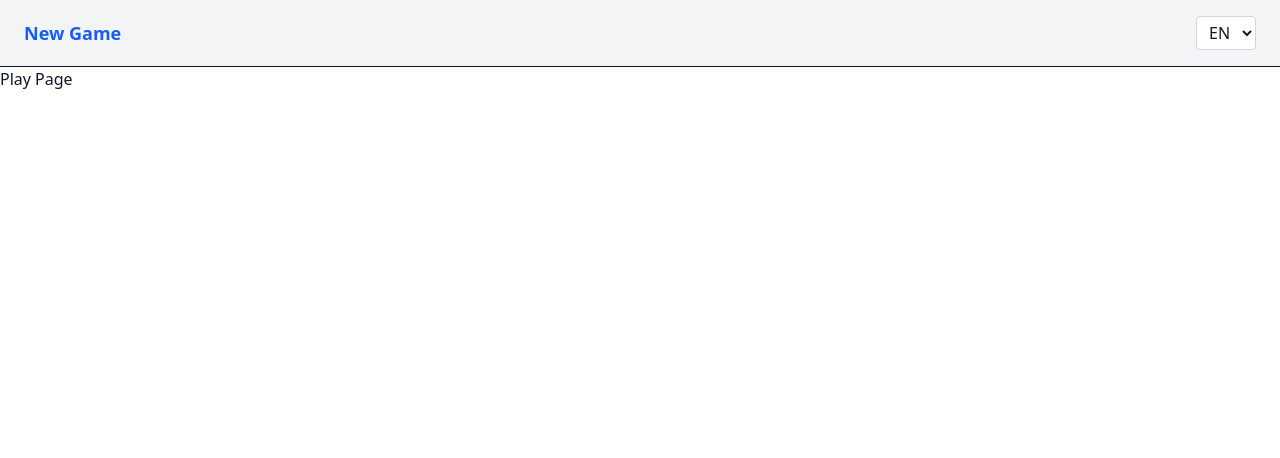
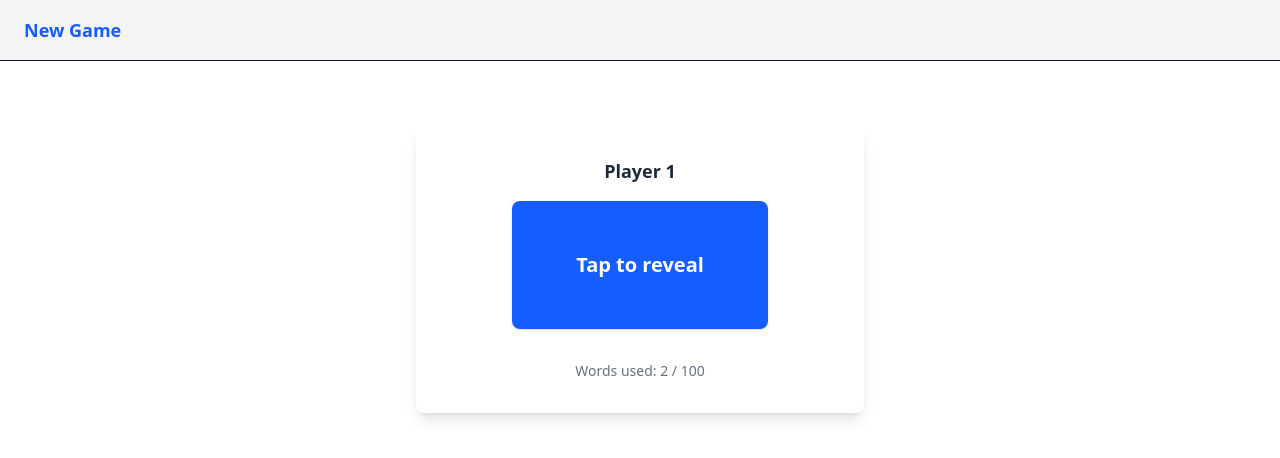
Before and after one commit to hamidmayeli/imposter, a React (Vite) app: page /play in a window 1280 px wide. Shown: the top 458 px of the page. Built offline with nearby package versions, Linux system fonts and the light colour scheme.

Commit message:
Implement the game

```diff
--- a/src/App.tsx
+++ b/src/App.tsx
@@ -6,22 +6,10 @@ import { languages, useT } from './i18n/texts';
 
 
 const MenuBar: React.FC = () => {
-  const { language, setLanguage } = useLanguage();
   const t = useT();
   return (
     <nav className="flex items-center justify-between px-6 py-4 bg-gray-100 dark:bg-gray-900 border-b dark:border-gray-800">
       <Link to="/" className="text-lg font-bold text-blue-600 dark:text-blue-400 hover:underline">{t('newGame')}</Link>
-      <div>
-        <select
-          value={language}
-          onChange={e => setLanguage(e.target.value as keyof typeof languages)}
-          className="px-2 py-1 border rounded bg-white dark:bg-gray-800 dark:text-gray-100 border-gray-300 dark:border-gray-700"
-        >
-          {Object.keys(languages).map(lang => (
-            <option key={lang} value={lang}>{lang.toUpperCase()}</option>
-          ))}
-        </select>
-      </div>
     </nav>
   );
 };
--- a/src/i18n/LanguageContext.tsx
+++ b/src/i18n/LanguageContext.tsx
@@ -11,7 +11,13 @@ interface LanguageContextProps {
 const LanguageContext = createContext<LanguageContextProps | undefined>(undefined);
 
 export const LanguageProvider = ({ children }: { children: ReactNode }) => {
-  const [language, setLanguage] = useState<Language>('en');
+  function detectDefaultLanguage(): Language {
+    const tz = Intl.DateTimeFormat().resolvedOptions().timeZone;
+    if (tz && tz.startsWith('Asia/Tehran')) return 'fa';
+    return 'en';
+  }
+
+  const [language, setLanguage] = useState<Language>(detectDefaultLanguage());
 
   React.useEffect(() => {
     const dir = languages[language].direction || 'ltr';
--- a/src/i18n/en.json
+++ b/src/i18n/en.json
@@ -5,5 +5,12 @@
   "start": "Start Game",
   "newGame": "New Game",
   "categories": "Categories",
-  "allCategories": "All Categories"
+  "allCategories": "All Categories",
+  "player": "Player",
+  "tapToReveal": "Tap to reveal",
+  "spyText": "You are the SPY",
+  "timer": "Timer",
+  "nextRound": "Next Round",
+  "wordsUsed": "Words used",
+  "language": "Language"
 }
--- a/src/i18n/fa.json
+++ b/src/i18n/fa.json
@@ -5,5 +5,12 @@
   "start": "شروع بازی",
   "newGame": "بازی جدید",
   "categories": "دسته‌بندی‌ها",
-  "allCategories": "همه دسته‌بندی‌ها"
+  "allCategories": "همه دسته‌بندی‌ها",
+  "player": "بازیکن",
+  "tapToReveal": "برای نمایش لمس کنید",
+  "spyText": "شما جاسوس هستید",
+  "timer": "تایمر",
+  "nextRound": "دور بعدی",
+  "wordsUsed": "تعداد کلمات استفاده شده",
+  "language": "زبان"
 }
--- a/src/pages/NewGame.tsx
+++ b/src/pages/NewGame.tsx
@@ -3,6 +3,8 @@ import { useState } from 'react';
 import { useNavigate } from 'react-router-dom';
 import { useT } from '../i18n/texts';
 import { useStore } from '../storage';
+import { useLanguage } from '../i18n/LanguageContext';
+import { languages } from '../i18n/texts';
 
 const NewGame: React.FC = () => {
   const [players, setPlayers] = useState(4);
@@ -11,6 +13,7 @@ const NewGame: React.FC = () => {
   const navigate = useNavigate();
   const t = useT();
   const { wordGroups } = useStore();
+  const { language, setLanguage } = useLanguage();
 
   const handleCategoryChange = (e: React.ChangeEvent<HTMLSelectElement>) => {
     const options = Array.from(e.target.selectedOptions).map(opt => opt.value);
@@ -23,6 +26,18 @@ const NewGame: React.FC = () => {
 
   return (
     <div className="flex flex-col gap-6 max-w-sm mx-auto mt-16 p-8 bg-white dark:bg-gray-900 rounded-lg shadow-lg dark:shadow-gray-800">
+      <label className="flex flex-col text-gray-700 dark:text-gray-200 font-medium">
+        {t('language')}:
+        <select
+          value={language}
+          onChange={e => setLanguage(e.target.value as keyof typeof languages)}
+          className="mt-2 px-3 py-2 border border-gray-300 dark:border-gray-700 rounded focus:outline-none focus:ring-2 focus:ring-blue-500 dark:bg-gray-800 dark:text-gray-100"
+        >
+          {Object.keys(languages).map(lang => (
+            <option key={lang} value={lang}>{lang.toUpperCase()}</option>
+          ))}
+        </select>
+      </label>
       <label className="flex flex-col text-gray-700 dark:text-gray-200 font-medium">
         {t('players')}:
         <input
--- a/src/pages/Play.tsx
+++ b/src/pages/Play.tsx
@@ -1,5 +1,118 @@
+
+
+import { useState, useRef, useEffect } from 'react';
+import { useLocation } from 'react-router-dom';
+import { useStore } from '../storage';
+import { useT } from '../i18n/texts';
+
+function getWords(categories: string[], wordGroups: { category: string; words: string[] }[]) {
+  if (!categories || categories.length === 0 || categories.includes('all')) {
+    return wordGroups.flatMap(g => g.words);
+  }
+  return wordGroups.filter(g => categories.includes(g.category)).flatMap(g => g.words);
+}
+
 function Play() {
-  return <div>Play Page</div>;
+  const location = useLocation();
+  const { players = 4, duration = 10, categories = [] } = location.state || {};
+  const { wordGroups } = useStore();
+
+  const allWords = getWords(categories, wordGroups);
+  const t = useT();
+  const [usedWords, setUsedWords] = useState<string[]>([]);
+  const [currentWord, setCurrentWord] = useState<string>('');
+  const [spyPlayer, setSpyPlayer] = useState<number>(1);
+  const [playerIndex, setPlayerIndex] = useState<number>(0);
+  const [showCard, setShowCard] = useState<boolean>(false);
+  const [showTimer, setShowTimer] = useState<boolean>(false);
+  const [timer, setTimer] = useState<number>(duration * 60);
+  const timerRef = useRef<ReturnType<typeof setTimeout> | null>(null);
+
+  // Pick a new word and spy for each round
+  const startRound = () => {
+    let availableWords = allWords.filter(w => !usedWords.includes(w));
+    if (availableWords.length === 0) {
+      setUsedWords([]);
+      availableWords = allWords;
+    }
+    const word = availableWords[Math.floor(Math.random() * availableWords.length)];
+    setCurrentWord(word);
+    setUsedWords(prev => [...prev, word]);
+    setSpyPlayer(Math.floor(Math.random() * players) + 1);
+    setPlayerIndex(0);
+    setShowCard(false);
+    setShowTimer(false);
+    setTimer(duration * 60);
+  };
+
+  useEffect(() => {
+    startRound();
+    // eslint-disable-next-line
+  }, []);
+
+  // Timer logic
+  useEffect(() => {
+    if (showTimer && timer > 0) {
+      timerRef.current = setTimeout(() => setTimer(t => t - 1), 1000);
+    }
+    return () => {
+      if (timerRef.current) {
+        clearTimeout(timerRef.current);
+      }
+    };
+  }, [showTimer, timer]);
+
+  // Card click handler
+  const handleCardClick = () => {
+    if (!showCard) {
+      setShowCard(true);
+    } else {
+      if (playerIndex < players - 1) {
+        setPlayerIndex(i => i + 1);
+        setShowCard(false);
+      } else {
+        setShowTimer(true);
+      }
+    }
+  };
+
+  // Next round
+  const handleNextRound = () => {
+    startRound();
+  };
+
+  return (
+    <div className="max-w-md mx-auto mt-16 p-8 bg-white dark:bg-gray-900 rounded-lg shadow-lg dark:shadow-gray-800 flex flex-col items-center">
+      {!showTimer ? (
+        <>
+          <div className="mb-4 text-lg font-semibold text-gray-800 dark:text-gray-100">{t('player')} {playerIndex + 1}</div>
+          <button
+            onClick={handleCardClick}
+            className="w-64 h-32 flex items-center justify-center bg-blue-600 dark:bg-blue-700 text-white text-xl font-bold rounded-lg shadow hover:bg-blue-700 dark:hover:bg-blue-800 transition"
+          >
+            {!showCard
+              ? t('tapToReveal')
+              : (playerIndex + 1 === spyPlayer
+                ? t('spyText')
+                : currentWord)
+            }
+          </button>
+        </>
+      ) : (
+        <>
+          <div className="mb-4 text-lg font-semibold text-gray-800 dark:text-gray-100">{t('timer')}</div>
+          <div className="text-4xl font-bold text-blue-600 dark:text-blue-400 mb-6">{Math.floor(timer / 60)}:{(timer % 60).toString().padStart(2, '0')}</div>
+          <button
+            onClick={handleNextRound}
+            className="px-4 py-2 bg-green-600 dark:bg-green-700 text-white font-semibold rounded hover:bg-green-700 dark:hover:bg-green-800 transition"
+          >
+            {t('nextRound')}
+          </button>
+        </>
+      )}
+      <div className="mt-8 text-sm text-gray-500 dark:text-gray-400">{t('wordsUsed')}: {usedWords.length} / {allWords.length}</div>
+    </div>
+  );
 }
 
 export default Play;
```
